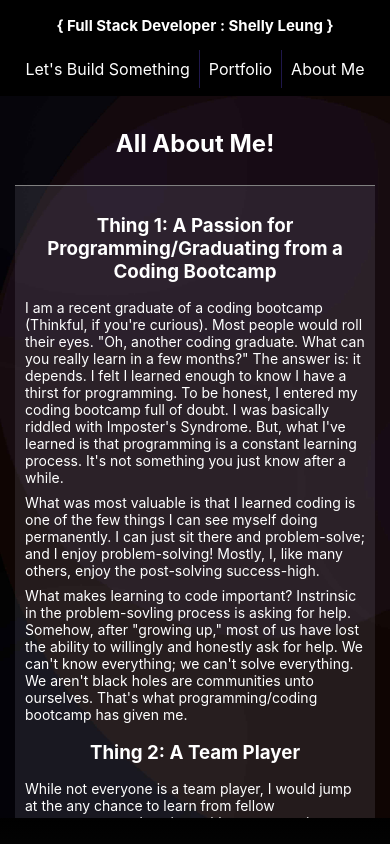
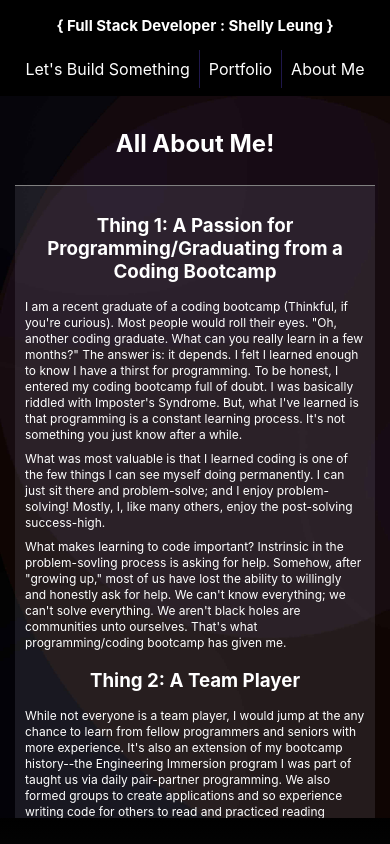
Before and after one commit to pondaholic/grid-practice, a React (Create React App) app: page /me in a window 390 px wide. Built offline with nearby package versions, Linux system fonts and the light colour scheme.

Commit message:
line height for aboutme

```diff
--- a/src/about.css
+++ b/src/about.css
@@ -37,6 +37,7 @@ h2 {
 .about-me p {
 	padding-top: 8px;
 	font-size: 14px;
+	line-height: 20px;
 }
 
 @media screen and (max-width: 768px) {
@@ -92,4 +93,9 @@ h2 {
 		float: none;
 		text-align: center;
 	}
+
+	.about-me p {
+		line-height: 16px;
+		font-size: 12px;
+	}
 }
```
